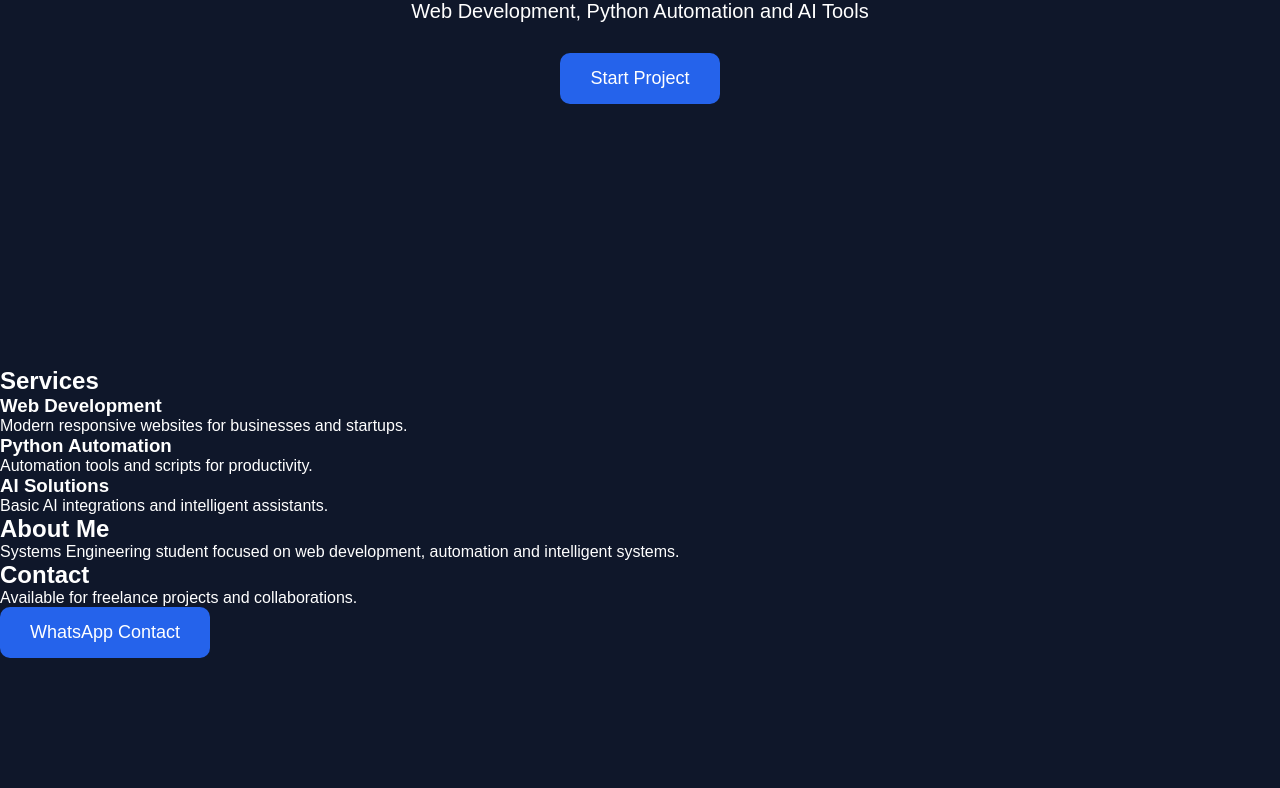
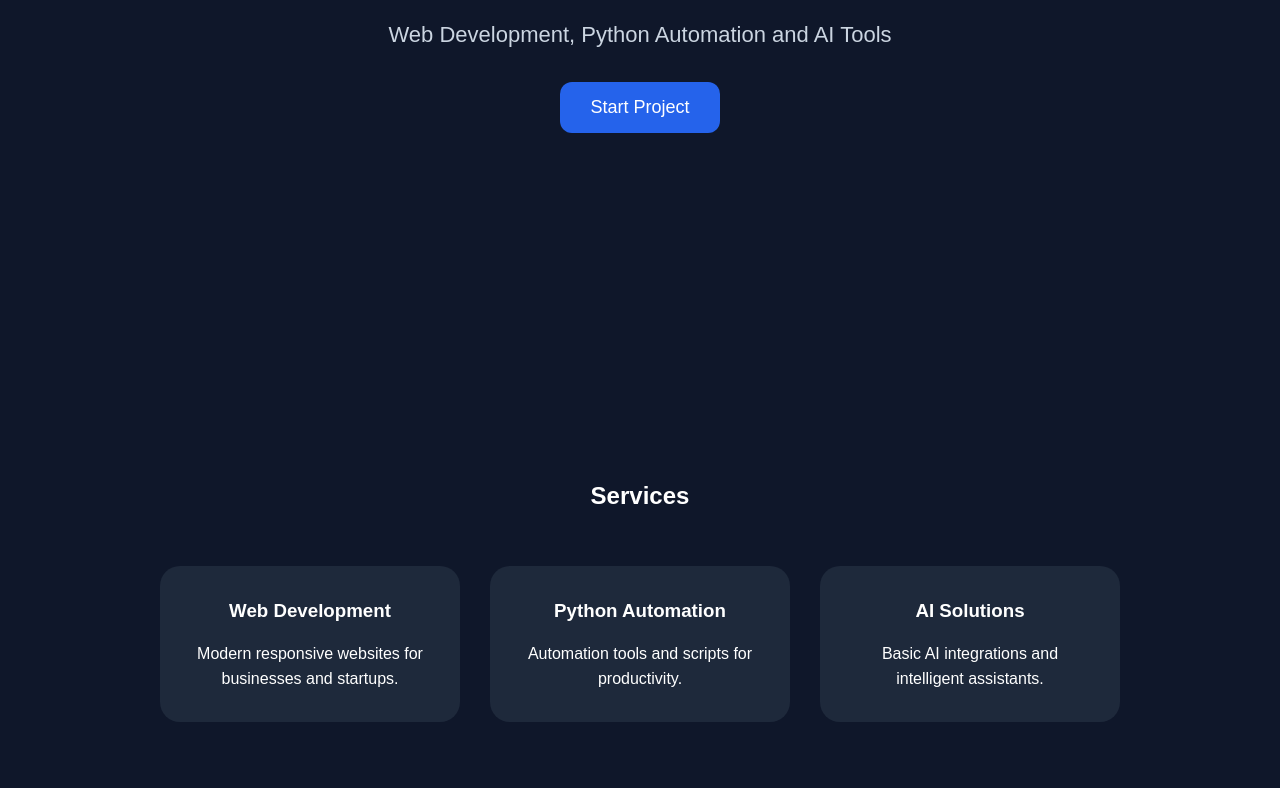
Before and after one commit to JEYSONTECH/modern-business-landing-page, a plain HTML site: page index.html in a window 1280 px wide. Shown: the part 421-1209 px from the top of the page. Before the commit the page ends 1079 px from the top, so only its background shows below. Drawn offline with Linux system fonts and the light colour scheme.

Commit message:
Enhance CSS styles for navigation and hero sections
Added hover effects and improved layout styles.

```diff
--- a/style.css
+++ b/style.css
@@ -8,6 +8,7 @@
 body{
   background:#0f172a;
   color:white;
+  line-height:1.6;
 }
 
 nav{
@@ -16,17 +17,24 @@ nav{
   align-items:center;
   padding:20px 50px;
   background:#111827;
+  position:sticky;
+  top:0;
 }
 
 nav ul{
   display:flex;
+  gap:20px;
   list-style:none;
-  gap:20px;
 }
 
 nav a{
   color:white;
   text-decoration:none;
+  transition:0.3s;
+}
+
+nav a:hover{
+  color:#3b82f6;
 }
 
 .hero{
@@ -36,6 +44,7 @@ nav a{
   justify-content:center;
   align-items:center;
   text-align:center;
+  padding:20px;
 }
 
 .hero h2{
@@ -44,16 +53,62 @@ nav a{
 }
 
 .hero p{
-  font-size:20px;
+  font-size:22px;
   margin-bottom:30px;
+  color:#cbd5e1;
 }
 
 button{
   padding:15px 30px;
   border:none;
+  border-radius:12px;
   background:#2563eb;
   color:white;
-  border-radius:10px;
   cursor:pointer;
   font-size:18px;
+  transition:0.3s;
 }
+
+button:hover{
+  transform:scale(1.05);
+  background:#3b82f6;
+}
+
+.services,
+.about,
+.contact{
+  padding:100px 50px;
+  text-align:center;
+}
+
+.cards{
+  display:flex;
+  justify-content:center;
+  gap:30px;
+  margin-top:50px;
+  flex-wrap:wrap;
+}
+
+.card{
+  background:#1e293b;
+  padding:30px;
+  border-radius:20px;
+  width:300px;
+  transition:0.3s;
+}
+
+.card:hover{
+  transform:translateY(-10px);
+}
+
+.card h3{
+  margin-bottom:15px;
+}
+
+.about p,
+.contact p{
+  max-width:700px;
+  margin:auto;
+  margin-top:20px;
+  color:#cbd5e1;
+}
```
